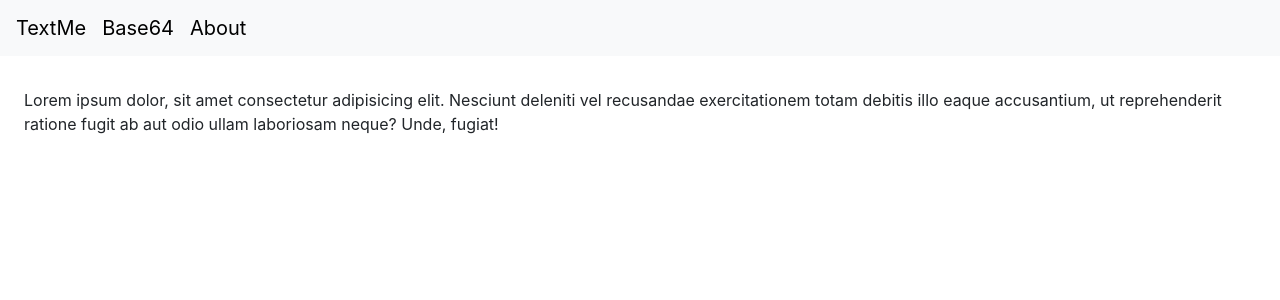
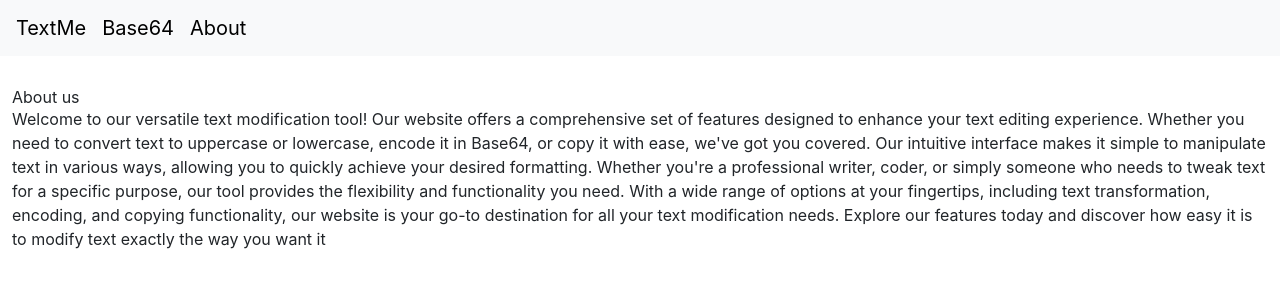
Before and after one commit to pranjalsingh03/textme, a React (Create React App) app: page /about in a window 1280 px wide. Shown: the top 300 px of the page. Built offline with nearby package versions, Linux system fonts and the light colour scheme.

Commit message:
Update About component with new content

```diff
--- a/src/components/About/about.js
+++ b/src/components/About/about.js
@@ -1,11 +1,14 @@
-import React from 'react'
 
 function Aboutus(){
     return(
+        <div>
+            <h1>About us</h1>
+            <p className="">Welcome to our versatile text modification tool! Our website offers a comprehensive set of features designed to enhance your text editing experience. Whether you need to convert text to uppercase or lowercase, encode it in Base64, or copy it with ease, we've got you covered.
 
-    <div className="container">
-        Lorem ipsum dolor, sit amet consectetur adipisicing elit. Nesciunt deleniti vel recusandae exercitationem totam debitis illo eaque accusantium, ut reprehenderit ratione fugit ab aut odio ullam laboriosam neque? Unde, fugiat!
-    </div>
+Our intuitive interface makes it simple to manipulate text in various ways, allowing you to quickly achieve your desired formatting. Whether you're a professional writer, coder, or simply someone who needs to tweak text for a specific purpose, our tool provides the flexibility and functionality you need.
+
+With a wide range of options at your fingertips, including text transformation, encoding, and copying functionality, our website is your go-to destination for all your text modification needs. Explore our features today and discover how easy it is to modify text exactly the way you want it</p>
+        </div>
     );
 }
 
```
